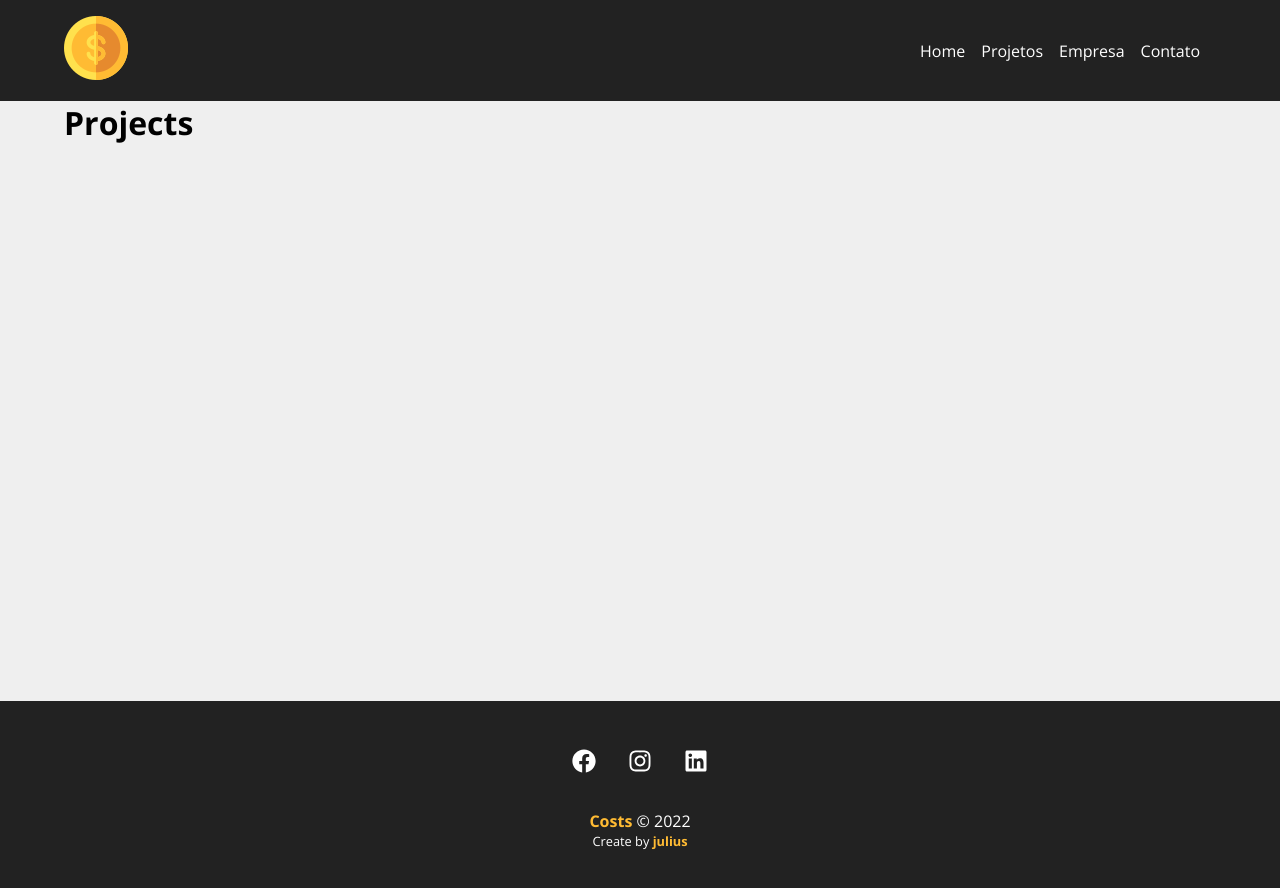
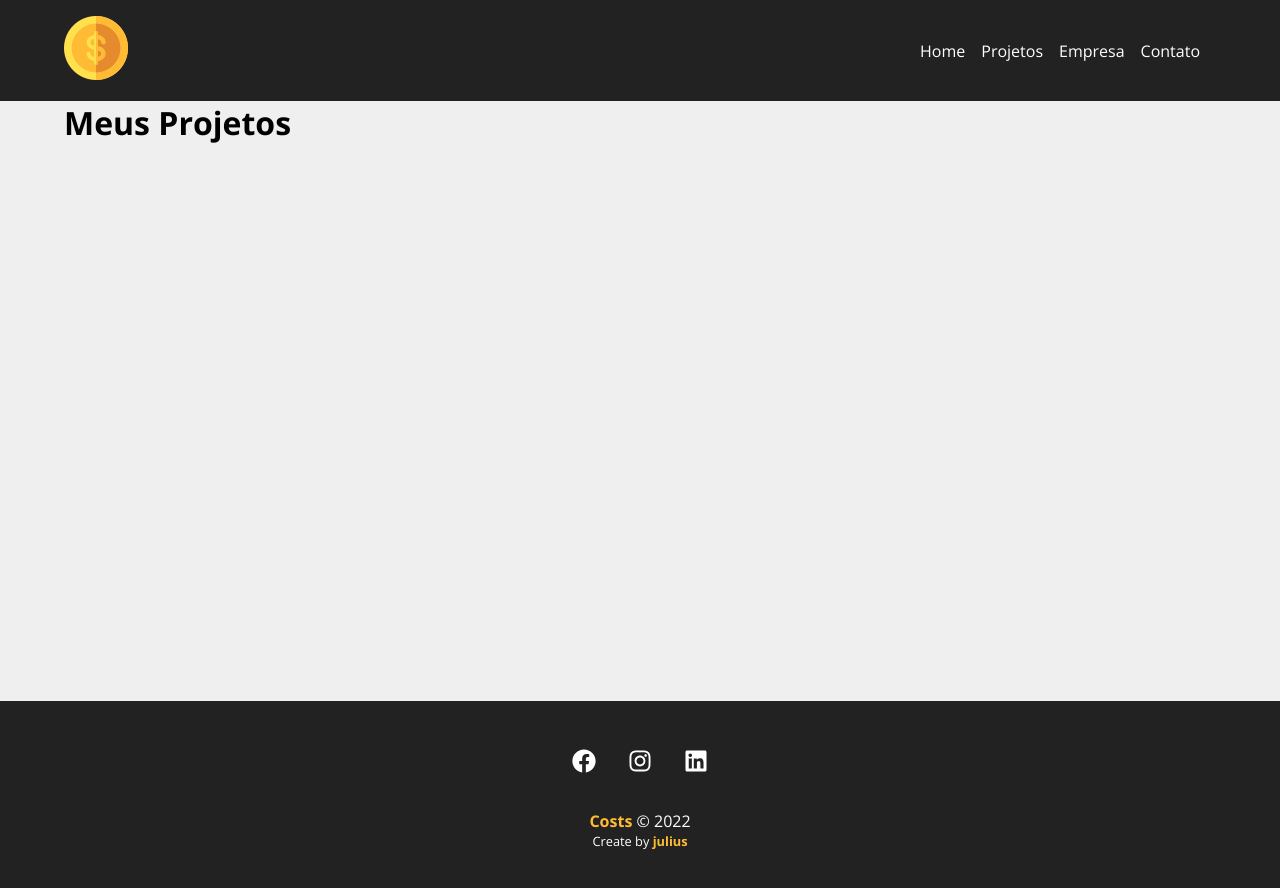
Before and after one commit to juliuscaezarff/costs, a React (Create React App) app: page /projects in a window 1280 px wide. Shown: the top 888 px of the page. Built offline with nearby package versions, Linux system fonts and the light colour scheme.

Commit message:
updating

```diff
--- a/src/components/pages/Projects.js
+++ b/src/components/pages/Projects.js
@@ -1,6 +1,11 @@
 function Projects() {
 
-  return <h1>Projects</h1>
+  return (
+    <div>
+      <h1>Meus Projetos</h1>
+
+    </div>
+  )
 }
 
 export default Projects
--- a/src/components/project/ProjectForm.js
+++ b/src/components/project/ProjectForm.js
@@ -16,7 +16,7 @@ function ProjectForm({ handleSubmit, btnText, projectData, }) {
   fetch('http://localhost:5000/categories', {
     method: 'GET',
     headers: {
-      'Content-Type': 'application/json' // determinando o tipod a comunicação(recebendo json) (uma promisses)
+      'Content-Type': 'application/json' // determinando o tipo da comunicação(recebendo json) (uma promisses)
     }
   })
     .then(resp => resp.json()) // o que eu receber de dado vira json
```
